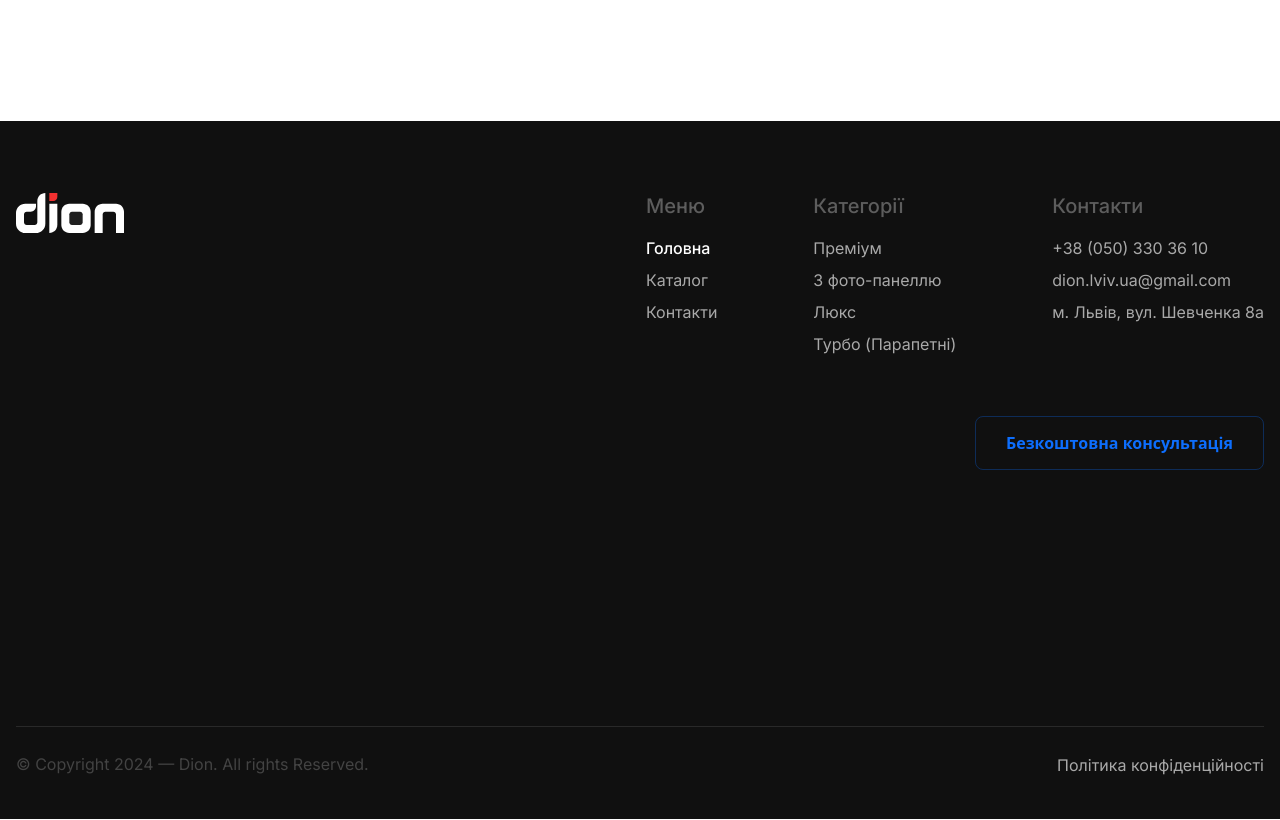
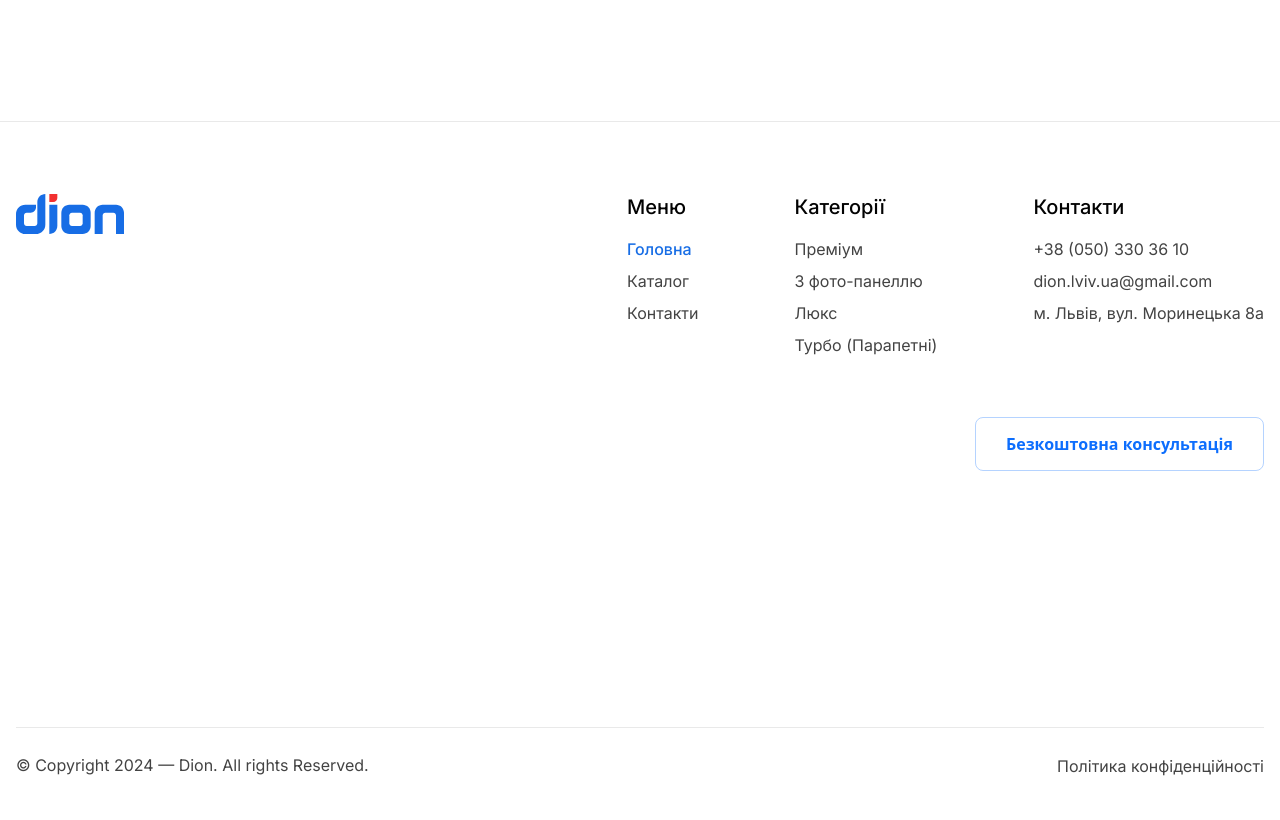
Before and after one commit to palajo/dion, a Next.js app: page / in a window 1280 px wide. Shown: the part 6200-7020 px from the top of the page. Built offline with nearby package versions, Linux system fonts and the light colour scheme.

Commit message:
[update] minor updates - package.json and footer

```diff
--- a/src/api/products.js
+++ b/src/api/products.js
@@ -16,7 +16,6 @@ import PremiumSliverFront from '@/images/products/dion-jsd-10-premium-sliver-fro
 import PremiumSliverSide from '@/images/products/dion-jsd-10-premium-sliver-side.png';
 import ComfortFront from '@/images/products/dion-jsd-10-comfort-black-front.png';
 import ComfortSide from '@/images/products/dion-jsd-10-comfort-black-side.png';
-import LuxSide from '@/images/products/dion-jsd-11-lux.png';
 import TurboFront from '@/images/products/dion-jsd-10-turbo-front.png';
 import TurboSide from '@/images/products/dion-jsd-10-turbo-side.png';
 import HalfTurboFront from '@/images/products/dion-jsd-10-halfturbo-front.png';
--- a/src/components/Footer.js
+++ b/src/components/Footer.js
@@ -2,7 +2,7 @@ import React from 'react';
 import { Col, Container, Row } from 'react-bootstrap';
 import { useRouter } from 'next/router';
 import Link from 'next/link';
-import { LogoWhite } from '@/images/Logo.js';
+import { Logo } from '@/images/Logo.js';
 import ModalConsultation from '@/components/modals/ModalConsultation';
 
 function Footer() {
@@ -15,7 +15,7 @@ function Footer() {
           <Col lg={3}>
             <div className="logo">
               <Link href="/">
-                <LogoWhite/>
+                <Logo/>
               </Link>
             </div>
           </Col>
@@ -111,7 +111,7 @@ function Footer() {
                       href="#"
                       className="nav-link"
                     >
-                      м. Львів, вул. Шевченка 8а
+                      м. Львів, вул. Моринецька 8а
                     </Link>
                   </li>
                 </ul>
--- a/src/components/forms/FormConsultation.js
+++ b/src/components/forms/FormConsultation.js
@@ -23,27 +23,20 @@ function FormConsultation() {
         })
       }
       onSubmit={(values) => {
-        const payload = {
-          Name: values.name,
-          Phone: values.phone,
-          Question: values.question,
-          Date: new Date(),
-        };
-
-
         emailjs.send('service_drwt285', 'template_gfps2xh', {
           name: values.name,
           phone: values.phone,
           question: values.question,
         }, 'user_ba47DZoCxBAsJimzfB4a2')
           .then(() => {
-            setSubmitSuccess(true);
-
             event('consultation', {
-              category: 'Submit lead form',
+              category: 'Consultation',
               label: 'Consultation',
               send_to: 'AW-527128950/T-VqCMysgIoZEPayrfsB',
             });
+
+            setSubmitSuccess(true);
+
           })
           .catch((err) => {
             console.log(err);
--- a/src/styles/components/footer.scss
+++ b/src/styles/components/footer.scss
@@ -7,32 +7,10 @@ footer {
   width: 100%;
   padding: 72px 0 36px;
 
-  background: $gray-900;
-  color: $gray-300;
-
-  h5 {
-    color: $gray-600;
-  }
+  border-top: 1px solid $gray-50;
 
   hr {
     margin: 256px 0 20px;
-    border-color: $gray-800;
-  }
-
-  ul.nav {
-    li.nav-item {
-      a.nav-link {
-        color: $gray-300;
-
-        &.active {
-          color: $white;
-        }
-
-        &:hover {
-          color: $white;
-        }
-      }
-    }
   }
 }
 
```
Also changed, not shown: package.json (+7 -7 lines), src/components/modals/ModalOrder.js (+5 -3 lines), src/pages/_app.js (+4 -3 lines), 2 other files (tests, documents, lock files or other folders).
